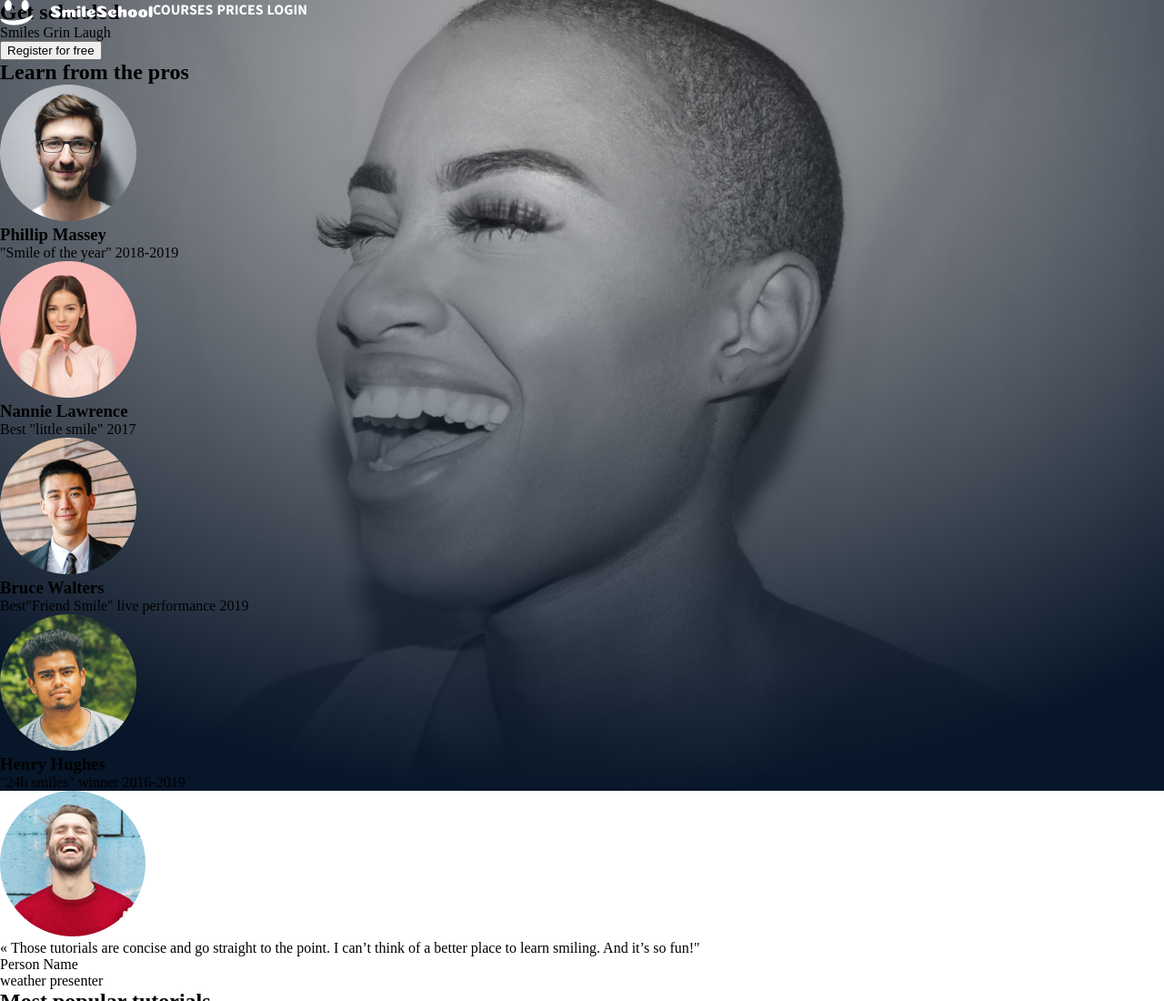
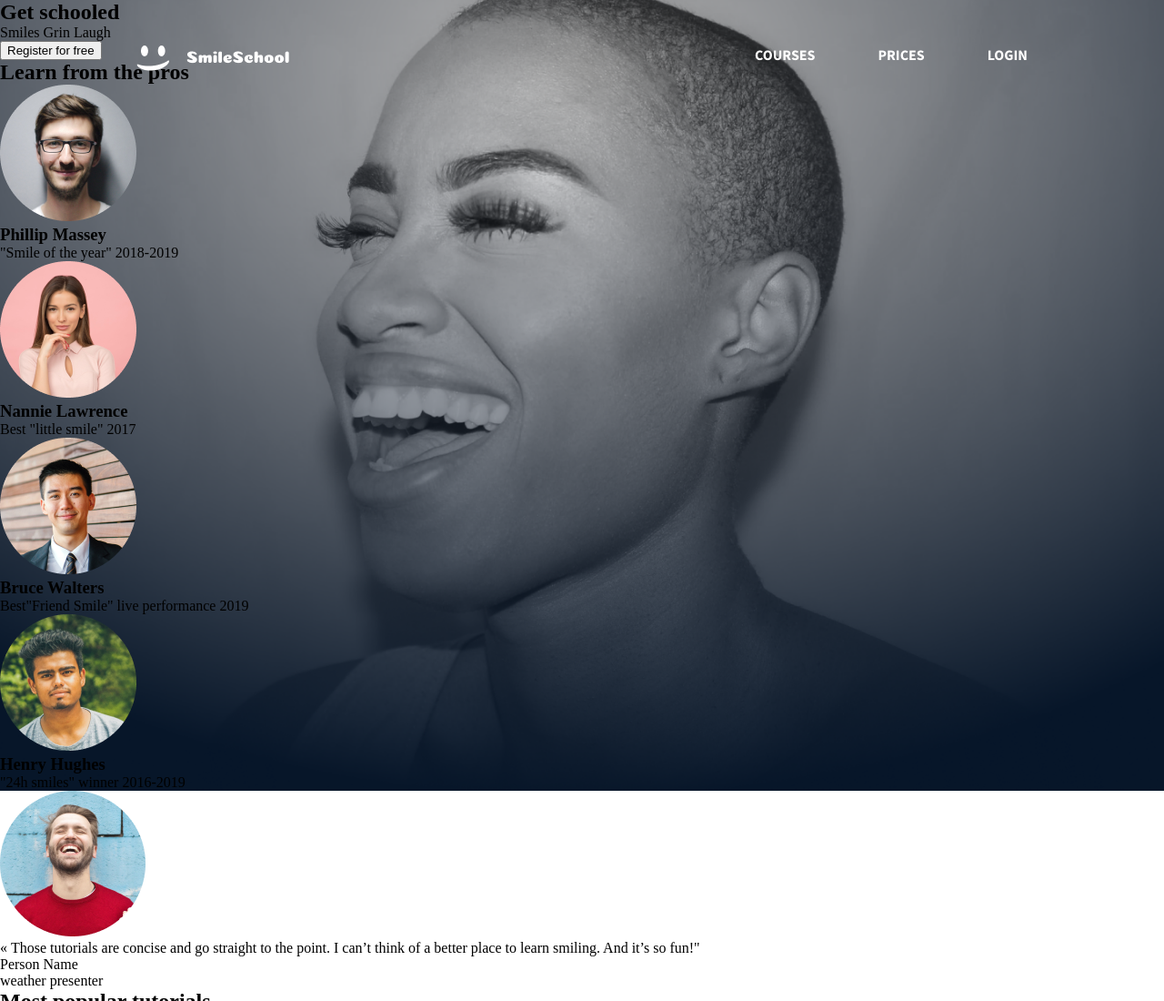
Before and after one commit to v-dav/holbertonschool-web-development, a plain HTML site: page css_advanced/index.html in a window 1280 px wide. Shown: the top 1100 px of the page at 91% size. Drawn offline with Linux system fonts and the light colour scheme.

Commit message:
finish styling the header

```diff
--- a/css_advanced/assets/css/styles.css
+++ b/css_advanced/assets/css/styles.css
@@ -34,6 +34,15 @@ header {
 	display: flex;
 	position: absolute;
 	justify-content: space-between;
+	width: 100%;
+	margin-top: 50px;
+}
+
+header nav {
+	display: flex;
+	justify-content: space-between;
+	width: 300px;
+	margin-right: 150px;
 }
 
 header nav a {
@@ -43,6 +52,10 @@ header nav a {
 	text-transform: uppercase;
 }
 
+.website-logo {
+	margin-left: 150px;
+}
+
 .first-section {
 	background-image: url(../img/background.png);
 	background-size: cover;
```
